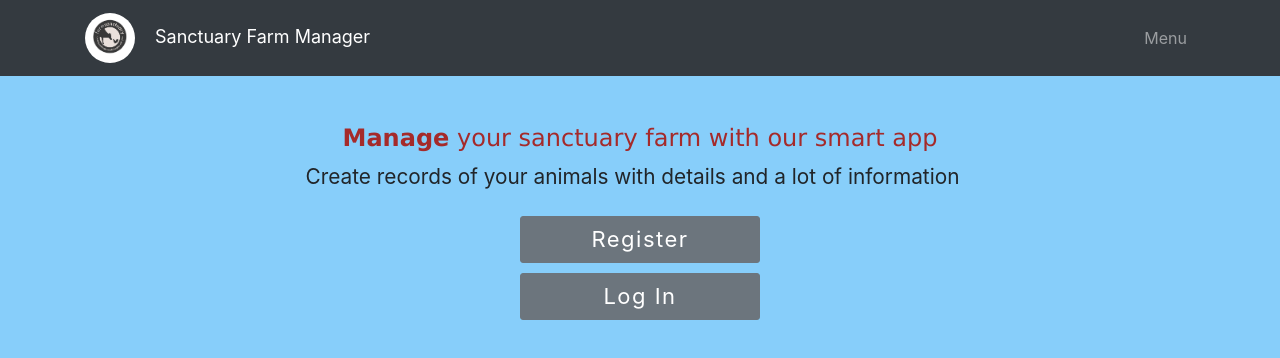
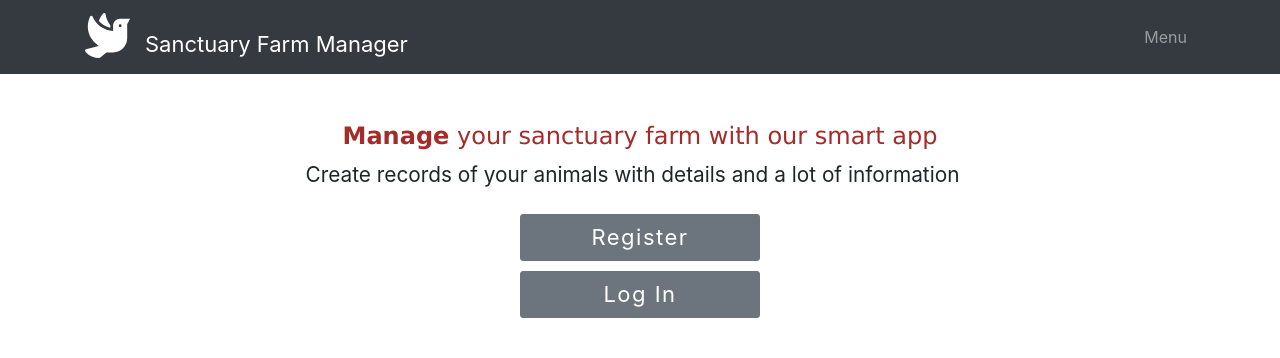
Before and after one commit to EhudPer/sanctuary-farm-manager, a React (Create React App) app in the folder client/: page / in a window 1280 px wide. Shown: the top 358 px of the page. Built offline with nearby package versions, Linux system fonts and the light colour scheme.

Commit message:
modrate design and color general changes

```diff
--- a/client/package.json
+++ b/client/package.json
@@ -3,6 +3,9 @@
   "version": "0.1.0",
   "private": true,
   "dependencies": {
+    "@fortawesome/fontawesome-svg-core": "^1.2.27",
+    "@fortawesome/free-solid-svg-icons": "^5.12.1",
+    "@fortawesome/react-fontawesome": "^0.1.8",
     "@testing-library/jest-dom": "^4.2.4",
     "@testing-library/react": "^9.3.2",
     "@testing-library/user-event": "^7.1.2",
--- a/client/src/components/AnimalList/AnimalList.module.css
+++ b/client/src/components/AnimalList/AnimalList.module.css
@@ -12,7 +12,8 @@
   margin-bottom: 15px;
   width: 290px;
   height: 312px;
-  background-color: #539dc2;
+  /* background-color: #539dc2; */
+  background-color: lightgray;
 }
 
 .cards-container {
--- a/client/src/components/layout/AppNavbar/AppNavbar.js
+++ b/client/src/components/layout/AppNavbar/AppNavbar.js
@@ -14,8 +14,8 @@ import {
   Container
 } from 'reactstrap'
 import CssModule from '../../layout/AppNavbar/AppNavbar.module.css'
-import logo from '../../../assets/logo.jpg'
-import App from '../../../containers/App/App'
+// import logo from '../../../assets/logo.jpg'
+import { FontAwesomeIcon } from '@fortawesome/react-fontawesome'
 
 class AppNavbar extends Component {
   state = {
@@ -49,8 +49,9 @@ class AppNavbar extends Component {
         <Navbar color="dark" dark expand="sm" className="mb-5">
           <Container>
             <NavbarBrand className={CssModule['navbar-brand']} href="/">
-              <img className={CssModule['logo-img']} src={logo} />
-              Sanctuary Farm Manager
+              {/* <img className={CssModule['logo-img']} src={logo} /> */}
+              <FontAwesomeIcon icon="dove" className={CssModule.logo} />
+              <span>Sanctuary Farm Manager</span>
             </NavbarBrand>
             <NavbarToggler onClick={this.toggle} />
             <Collapse isOpen={this.state.isOpen} navbar>
--- a/client/src/components/layout/AppNavbar/AppNavbar.module.css
+++ b/client/src/components/layout/AppNavbar/AppNavbar.module.css
@@ -1,10 +1,19 @@
-.logo-img {
+/* .logo-img {
   width: 50px;
   height: 50px;
   border-radius: 50%;
   margin-right: 20px;
+} */
+
+.navbar-brand {
+  /* font-size: 18px; */
+  font-size: 22px;
 }
 
-.navbar-brand {
-  font-size: 18px;
+.logo {
+  font-size: 45px;
 }
+
+.navbar-brand span {
+  margin-left: 15px;
+}
--- a/client/src/containers/AnimalDetails/AnimalDetails.js
+++ b/client/src/containers/AnimalDetails/AnimalDetails.js
@@ -40,7 +40,7 @@ const AnimalDetails = () => {
   }
 
   return (
-    <Container>
+    <Container className={CssModule.container}>
       <div className={CssModule['header-and-button']}>
         <h4>Animal Details</h4>
         <Button
--- a/client/src/containers/AnimalDetails/AnimalDetails.module.css
+++ b/client/src/containers/AnimalDetails/AnimalDetails.module.css
@@ -1,3 +1,10 @@
+.container {
+  background-color: lightgray;
+  padding-top: 20px;
+  border: 1px solid black;
+  border-radius: 30px;
+}
+
 .header-and-button {
   display: flex;
   justify-content: space-between;
@@ -37,7 +44,7 @@
   /* border: 1px solid black; */
   border-radius: 30px;
   padding: 10px;
-  background-color: rgb(150, 175, 223);
+  background-color: darkgray;
   overflow: auto;
 }
 
@@ -73,6 +80,14 @@
 
   .details div {
     font-size: 25px;
+  }
+}
+
+@media (max-width: 575px) {
+  .container {
+    /* margin-left: 15px;
+    margin-right: 15px; */
+    width: 95%;
   }
 }
 
--- a/client/src/containers/App/App.css
+++ b/client/src/containers/App/App.css
@@ -1,7 +1,3 @@
-body {
-  background-color: #87cefa;
-}
-
 h4 {
   font-family: 'verdana';
   color: brown;
--- a/client/src/containers/App/App.js
+++ b/client/src/containers/App/App.js
@@ -10,6 +10,9 @@ import { Provider } from 'react-redux'
 import 'bootstrap/dist/css/bootstrap.min.css'
 import './App.css'
 
+import { library } from '@fortawesome/fontawesome-svg-core'
+import { faDove } from '@fortawesome/free-solid-svg-icons'
+
 import AppNavbar from '../../components/layout/AppNavbar/AppNavbar'
 import Landing from '../../components/layout/Landing/Landing'
 import Register from '../auth/Register/Register'
@@ -19,6 +22,8 @@ import Home from '../Home/Home'
 import AnimalList from '../../components/AnimalList/AnimalList'
 import AnimalDetails from '../AnimalDetails/AnimalDetails'
 import ReleaseNotes from '../../containers/ReleaseNotes/ReleaseNotes'
+
+library.add(faDove)
 
 // Check for token to keep user logged in
 if (localStorage.jwtToken) {
```
